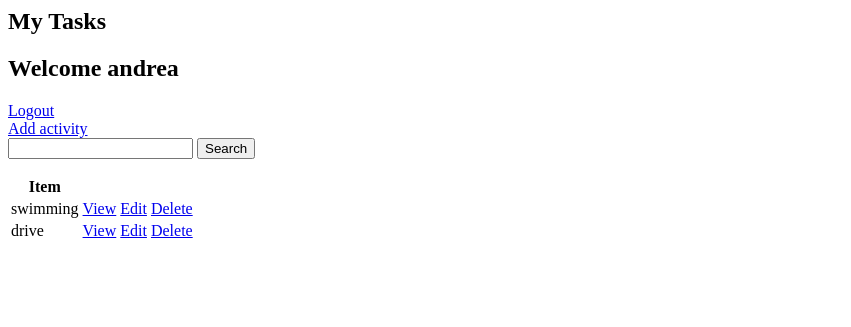
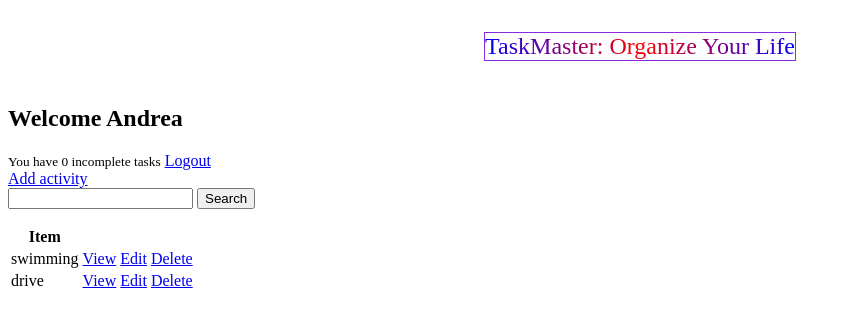
Before and after one commit to Andrew-comm/To-Do-List, a Django app: page / in a window 1280 px wide. Shown: the top 327 px of the page, without its empty margins (0-851 px from the left). Run offline with Django 4.2, Linux system fonts and the light colour scheme; a user stored in the database is signed in; data comes from the database, SQL or seed files in the repository; both versions use the stored data as it was after the commit.

Commit message:
adjustments

```diff
--- /dev/null
+++ b/Task/ToDo/static/styles.css
@@ -0,0 +1,28 @@
+/* body{
+    background-color: aqua;
+} */
+.header{
+    text-align: center;
+}
+.radial-text{
+    font-size: 24px;
+    font-weight: 300;
+    /* margin-left: 300px; */
+
+    background: radial-gradient(circle, #ff0000, #0000ff);
+    background-clip: text;
+    -webkit-background-clip: text;
+    color: transparent;
+    display: inline-block;
+
+    border: 1px solid blueviolet;
+    box-shadow: #0000ff;
+    box-sizing: border-box;
+
+
+}
+.radial-text:hover{
+    background: radial-gradient(circle,#3c3c4d, #b7d822);
+    color:#ff0000;
+    cursor: pointer;
+}
--- a/Task/ToDo/templates/ToDo/task_form.html
+++ b/Task/ToDo/templates/ToDo/task_form.html
@@ -2,5 +2,5 @@
 <form method="POST">
     {% csrf_token %}
     {{form.as_p}}
-    <input type="button" value="Submit">
+    <input type="submit" value="Submit">
 </form>
--- a/Task/ToDo/templates/ToDo/task_list.html
+++ b/Task/ToDo/templates/ToDo/task_list.html
@@ -1,12 +1,24 @@
+{% load static %}
+<link rel="stylesheet" href="{% static 'styles.css' %}">
+<div class="header">
+    <h3 class="radial-text">TaskMaster: Organize Your Life </h3>
+</div>
 
-<h2>My Tasks</h2>
-{% if request.user.is_authenticated %}
-<h2>Welcome {{request.user}}</h2>
+<div class="container">
+    {% if request.user.is_authenticated %}
+<h2>Welcome {{request.user |title}} </h2>
+<small>You have {{count}} incomplete task{{ count|pluralize:"s" }}</small>
 <a href="{% url 'logout' %}">Logout</a>
 {% else %}
 <a href="{% url 'login' %}">Login</a>
 {% endif%}
-<br>
+
+</div>
+
+
+
+
+
 <a href="{% url 'task-create' %}">Add activity</a>
 
 <form method="GET">
--- a/Task/ToDo/views.py
+++ b/Task/ToDo/views.py
@@ -4,7 +4,7 @@ from django.http import HttpRequest, HttpResponse
 from django.shortcuts import render, redirect
 from django.views.generic import ListView
 from django.views.generic import DetailView
-from django.views.generic import CreateView,UpdateView, DeleteView, FormView
+from django.views.generic.edit import CreateView,UpdateView, DeleteView, FormView
 
 from . models import Task
 from django.urls import reverse_lazy
@@ -28,7 +28,7 @@ class RegisterPage(FormView):
     template_name = 'ToDo/register.html'
     form_class = UserCreationForm
     redirect_authenticated_user = True
-    success_url = reverse_lazy('tasks')
+    success_url = reverse_lazy('login')
 
     def form_valid(self, form):
         user = form.save()
@@ -56,7 +56,7 @@ class TaskList(LoginRequiredMixin, ListView):
     def get_context_data(self, **kwargs):
         context = super().get_context_data(**kwargs)
         context['tasks'] =  context['tasks'] .filter(user = self.request.user)
-        context ['count'] = context['tasks'].filter(complete=False)
+        context ['count'] = context['tasks'].filter(complete=False).count()
         search_input = self.request.GET.get('search-area') or ''
         if search_input:
             context['tasks'] = context['tasks'].filter(
@@ -74,11 +74,12 @@ class TaskDetail( LoginRequiredMixin, DetailView):
 class TaskCreate(LoginRequiredMixin, CreateView):
     model= Task
     fields = ['title','description', 'complete']
-    success_url =   reverse_lazy('tasks')
+    success_url =  reverse_lazy('tasks')
 
     def form_valid(self, form):
         form.instance.user=self.request.user
         return super(TaskCreate, self).form_valid(form)
+
 
 class TaskUpdate(LoginRequiredMixin, UpdateView):
     model = Task
@@ -86,9 +87,10 @@ class TaskUpdate(LoginRequiredMixin, UpdateView):
     success_url = reverse_lazy('tasks')
 
 
+
 class TaskDelete(LoginRequiredMixin, DeleteView):
     model = Task
     fields = '__all__'
-    success_url = reverse_lazy('tasks')
+    success_url=reverse_lazy('tasks')
     context_object_name = 'tasks'
     template_name = 'ToDo/tasks_form.html'
```
Also changed, not shown: Task/db.sqlite3.
